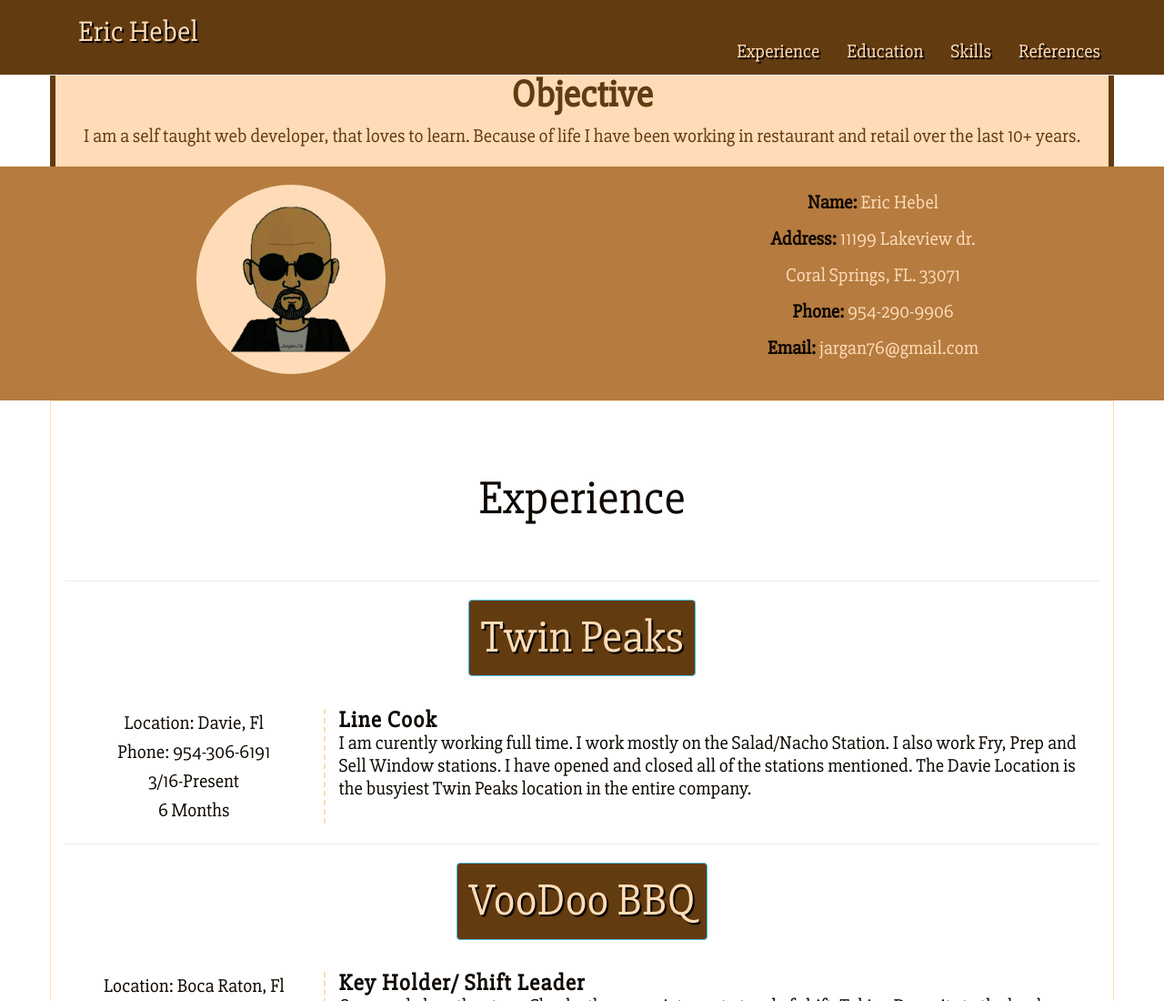
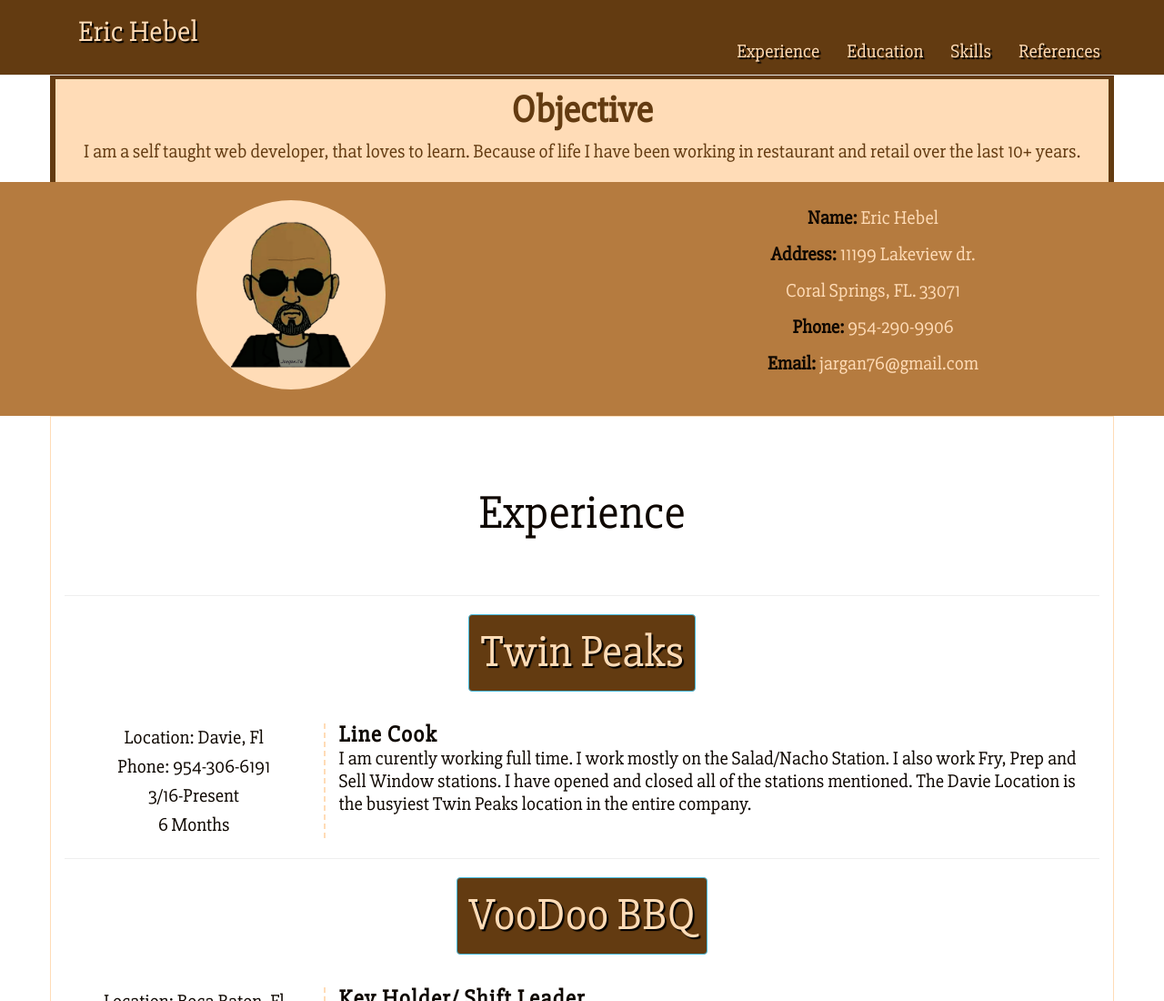
Before and after one commit to Jargan76/Eric_Hebel, a plain HTML site: page index.html in a window 1280 px wide. Shown: the top 1100 px of the page at 91% size. Drawn offline with nearby package versions, Linux system fonts and the light colour scheme.

Commit message:
Update main.css
slight adjust to margin on objective

```diff
--- a/css/main.css
+++ b/css/main.css
@@ -197,7 +197,7 @@ li {
     color:#FFDCB7;
 }
 #objective {
-  margin-top: -0.8em;
+  margin-top: -0em;
   text-align: center;
   background-color: #FFDCB7;
   color: #633B11;
```
